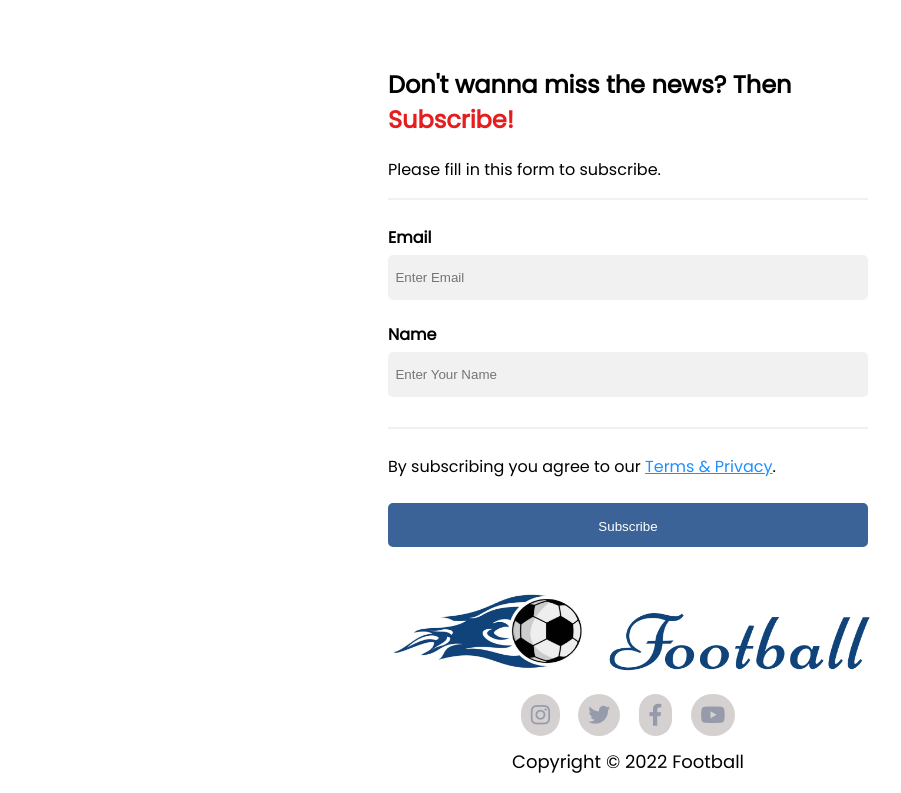
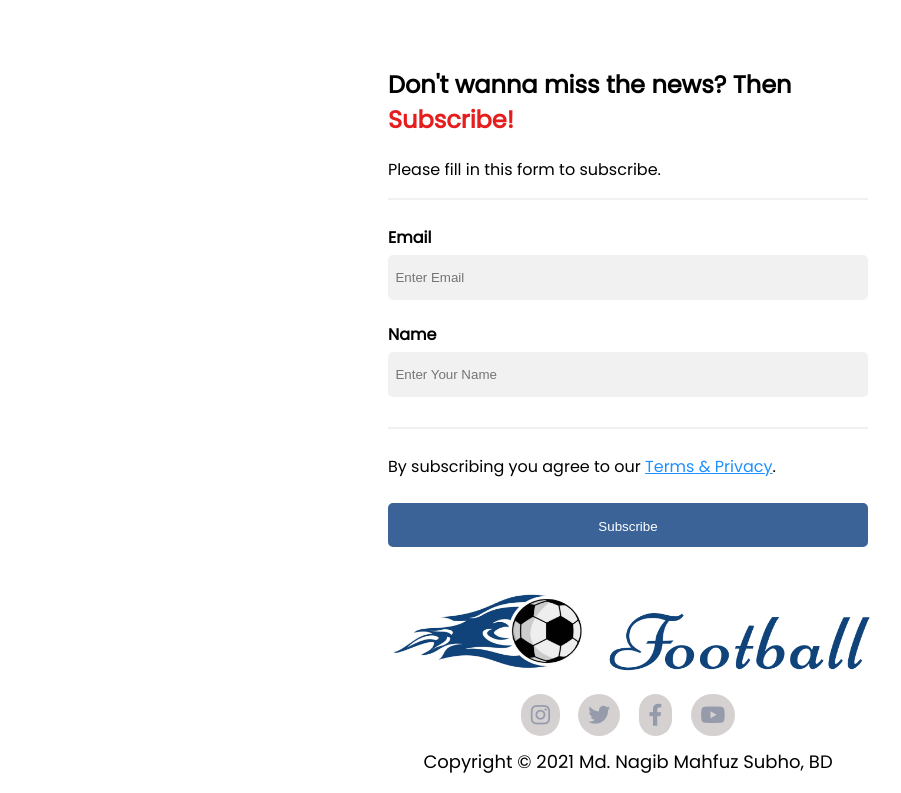
Before and after one commit to nmso2/responsive-football, a plain HTML site: page index.html in a window 1280 px wide. Shown: the part 3565-4358 px from the top of the page, without its empty margins (12-913 px from the left). Drawn offline with Linux system fonts and the light colour scheme.

Commit message:
Updated footer

```diff
--- a/index.html
+++ b/index.html
@@ -217,7 +217,7 @@
             <a href="#"><i class="fab fa-facebook-f"></i></a>
             <a href="#"><i class="fab fa-youtube"></i></a>
         </div>
-        <p>Copyright &copy; 2022 Football</p>
+        <p>Copyright &copy; 2021 Md. Nagib Mahfuz Subho, BD</p>
 
     </footer>
 </body>
```
